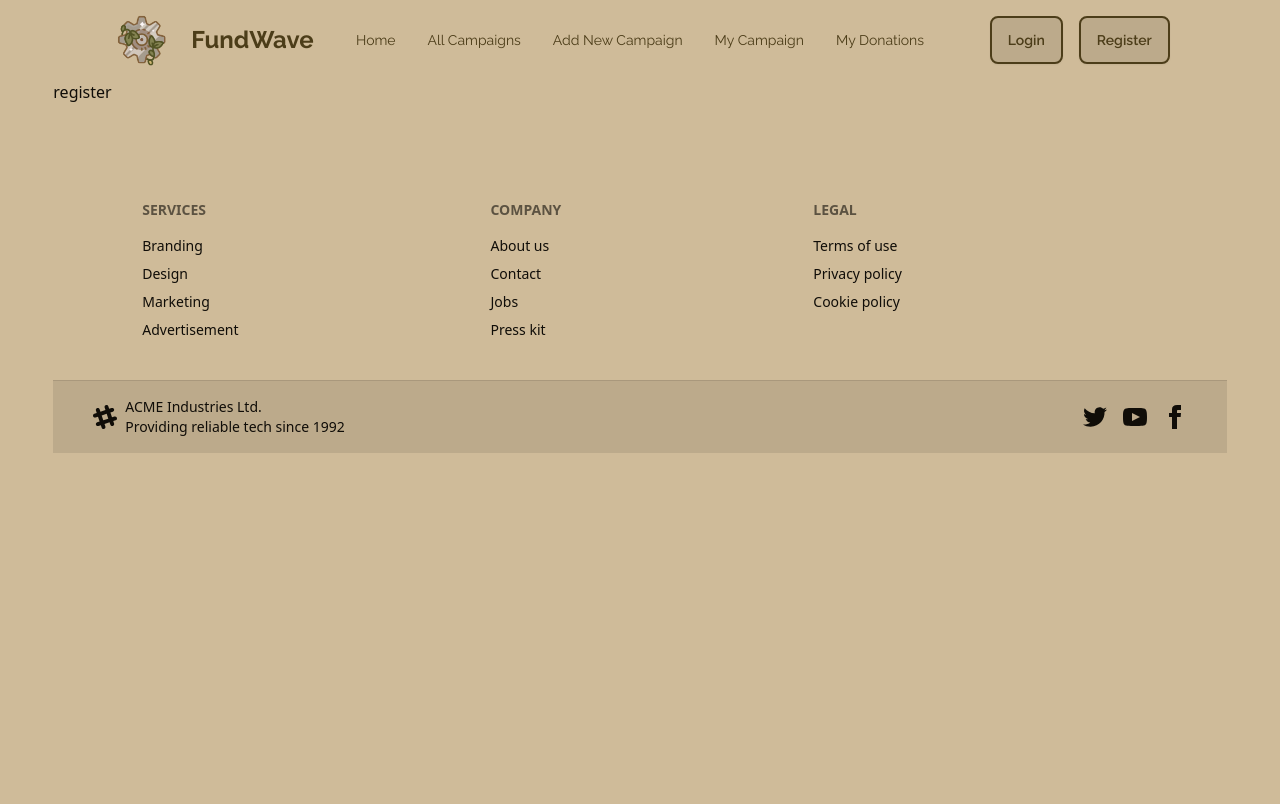
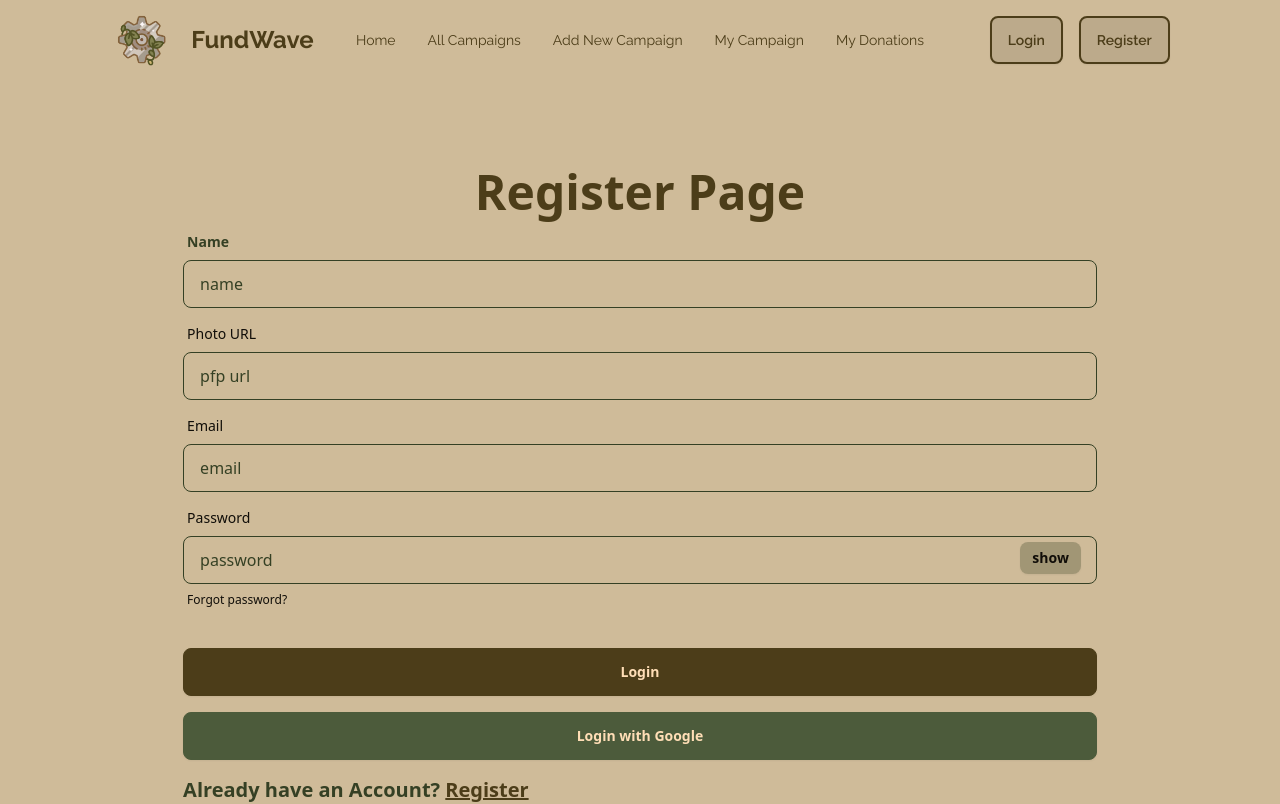
Before and after one commit to Irenity0/FundWave-client, a React (Vite) app: page /auth/register in a window 1280 px wide. Shown: the top 804 px of the page. Built offline with nearby package versions, Linux system fonts and the light colour scheme.

Commit message:
login and register form UI done & fixed navbar links

```diff
--- a/src/Pages/LoginPage.jsx
+++ b/src/Pages/LoginPage.jsx
@@ -38,7 +38,7 @@ const Login = () => {
                     name="password"
                     type={showPassword ? 'text' : 'password'}
                     placeholder="password"
-                    className="input placeholder-accent input-bordered"
+                    className="input input-bordered placeholder-accent border-accent"
                     required
                 />
                 <button
--- a/src/Pages/RegisterPage.jsx
+++ b/src/Pages/RegisterPage.jsx
@@ -1,6 +1,84 @@
+import { useState } from "react";
+import { Link } from "react-router-dom";
+
 const Register = () => {
+
+
+    const handleSubmit = (e) => {
+        e.preventDefault();
+    }
+
+    const [showPassword, setShowPassword] = useState(false);
+
     return (
-        <>register</>
+        <form onSubmit={handleSubmit} className="card-body md:w-5/6 mx-auto my-12">
+        <h1 className="text-5xl font-extrabold text-center text-primary">Register Page</h1>
+
+            {/* name field */}
+            <div className="form-control">
+                <label className="label">
+                    <span className="label-text text-accent font-semibold">Name</span>
+                </label>
+                <input
+                    name="name"
+                    type="text"
+                    placeholder="name"
+                    className="input input-bordered border-accent placeholder-accent"
+                    required
+                />
+            </div>
+
+            {/* photoURL field */}
+            <div className="form-control">
+                <label className="label">
+                    <span className="label-text">Photo URL</span>
+                </label>
+                <input name="photo" type="text" placeholder="pfp url" className="input input-bordered border-accent placeholder-accent" required />
+            </div>
+
+            {/* email field */}
+            <div className="form-control">
+                <label className="label">
+                    <span className="label-text">Email</span>
+                </label>
+                <input name="email" type="email" placeholder="email" className="input input-bordered border-accent placeholder-accent" required />
+            </div>
+
+            {/* password field */}
+            <div className="form-control relative">
+                <label className="label">
+                    <span className="label-text">Password</span>
+                </label>
+                <input
+                    name="password"
+                    type={showPassword ? 'text' : 'password'}
+                    placeholder="password"
+                    className="input input-bordered border-accent placeholder-accent"
+                    required
+                />
+                <button
+                    type="button"
+                    className="btn btn-sm absolute bg-accent/30 hover:bg-accent/30 border-none right-4 top-1/2 transform -translate-y-1/2"
+                    onClick={() => setShowPassword(!showPassword)} >
+                    {showPassword ? 'hide' : 'show'}
+                </button>
+                <label className="label">
+                    <a href="#" className="label-text-alt link link-hover">Forgot password?</a>
+                </label>
+            </div>
+
+            {/* login btn & google auth */}
+            <div className="form-control mt-6">
+                <button className="btn btn-primary text-[#FFDEB6]">Login</button>
+                <button type="button" className="btn text-[#FFDEB6] btn-secondary mt-4">Login with Google</button>
+                <span className="text-xl font-semibold text-accent mt-4">
+                    Already have an Account?{" "}
+                    <Link className="underline text-primary" to={"/auth/login"}>
+                        Register
+                    </Link>
+                </span>
+            </div>
+        </form>
     );
 };
 
--- a/src/Routers/router.jsx
+++ b/src/Routers/router.jsx
@@ -21,16 +21,16 @@ const router = createBrowserRouter([
                 element: <HomePage></HomePage>
             },
             {
-                path: "/campaigns",
+                path: "/allcampaigns",
                 element: <Campaigns></Campaigns>
             },
             {
                 path: "/addcampaign",
-                element: <Campaign></Campaign>
+                element: <AddCampaign></AddCampaign>
             },
             {
                 path: "/mycampaign",
-                element: <AddCampaign></AddCampaign>
+                element: <Campaign></Campaign>
             },
             {
                 path: "/donations",
--- a/src/components/Donations.jsx
+++ b/src/components/Donations.jsx
@@ -1,6 +1,6 @@
 const Donations = () => {
     return (
-        <h2>my campaigns</h2>
+        <h2>donate</h2>
     );
 };
 
--- a/src/components/Hero.jsx
+++ b/src/components/Hero.jsx
@@ -17,7 +17,7 @@ const Hero = () => {
         pagination={{ clickable: true }}
         autoplay={{ delay: 3000 }}
         loop
-        className="w-full rounded-xl md:h-[600px]"
+        className="w-full rounded-xl md:h-[500px]"
       >
         {/* Slide 1: Education */}
         <SwiperSlide>
@@ -29,7 +29,7 @@ const Hero = () => {
                 Your support can make quality education accessible to more students.
               </p>
             </div>
-            <div className="flex h-full md:w-2/3 justify-end p-4 lg:p-14">
+            <div className="flex h-full lg:w-2/3 justify-end p-4 lg:p-14">
               <img
                 src={education}
                 alt="Education Slide"
@@ -49,7 +49,7 @@ const Hero = () => {
                 Every contribution helps us move closer to a greener planet.
               </p>
             </div>
-            <div className="flex h-full md:w-2/3 justify-end p-4 lg:p-14">
+            <div className="flex h-full lg:w-2/3 justify-end p-4 lg:p-14">
               <img
                 src={forest}
                 alt="Reforest Slide"
@@ -69,7 +69,7 @@ const Hero = () => {
                 Together, we can ensure better healthcare access for everyone.
               </p>
             </div>
-            <div className="flex h-full md:w-2/3 justify-end p-4 lg:p-14">
+            <div className="flex h-full lg:w-2/3 justify-end p-4 lg:p-14">
               <img
                 src={healthcare}
                 alt="Healthcare Slide"
--- a/src/components/Navbar.jsx
+++ b/src/components/Navbar.jsx
@@ -26,7 +26,7 @@ const Navbar = () => {
                 tabIndex={0}
                 className="menu menu-sm dropdown-content bg-base-100 rounded-box z-[1] mt-3 w-52 p-2 shadow">
                 <li><NavLink to={"/"}>Home</NavLink></li>
-                <li><NavLink to={"/campaigns"}>All Campaigns</NavLink></li>
+                <li><NavLink to={"/allcampaigns"}>All Campaigns</NavLink></li>
                 <li><NavLink to={"/addcampaign"}>Add New Campaign</NavLink></li>
                 <li><NavLink to={"/mycampaign"}>My Campaign</NavLink></li>
                 <li><NavLink to={"/donations"}>My Donations</NavLink></li>
```
